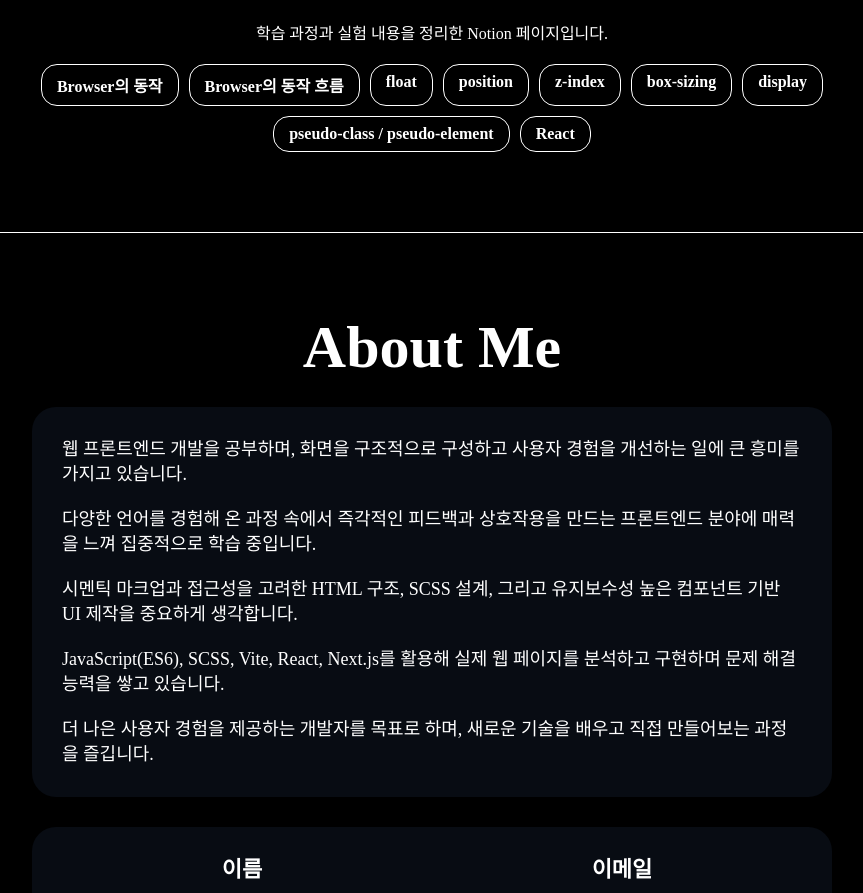
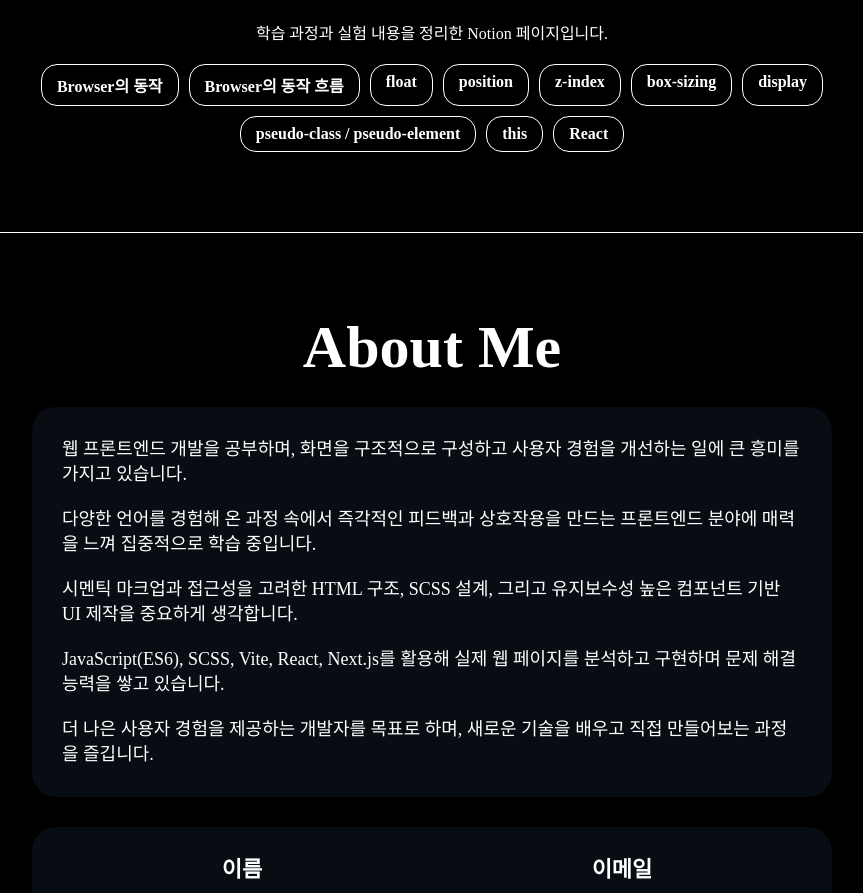
Before and after one commit to teakyungg/Frontend-Portfolio, a Next.js app: page / in a window 1280 px wide. Shown: the part 2399-3292 px from the top of the page, without its empty margins (208-1071 px from the left). Built offline with nearby package versions, Linux system fonts and the light colour scheme; a web font is replaced by a local one.

Commit message:
feat/add studyLog "this"

```diff
--- a/src/app/StudyLog/StudyLog.tsx
+++ b/src/app/StudyLog/StudyLog.tsx
@@ -15,6 +15,7 @@ export function StudyLog() {
     {title: "box-sizing", link: "https://florentine-soy-ff3.notion.site/box-sizing-2beabb3b12b6800fa2cfd1225d682023"},
     {title: "display", link: "https://florentine-soy-ff3.notion.site/display-2bfabb3b12b680a3ad3ee4d8dbfb82d0#2bfabb3b12b680d38819d0f1352c5df2"},
     {title: "pseudo-class / pseudo-element", link: "https://florentine-soy-ff3.notion.site/pseudo-class-pseudo-element-2c2abb3b12b68011961ce80240287678?source=copy_link"},
+    {title: "this", link: "https://florentine-soy-ff3.notion.site/this-2d1abb3b12b680e48e77e10bfc5b8083"},
     {title: "React", link: "https://florentine-soy-ff3.notion.site/React-2a1abb3b12b68016a562f274b8491b89?source=copy_link"},
   ];
 
```
